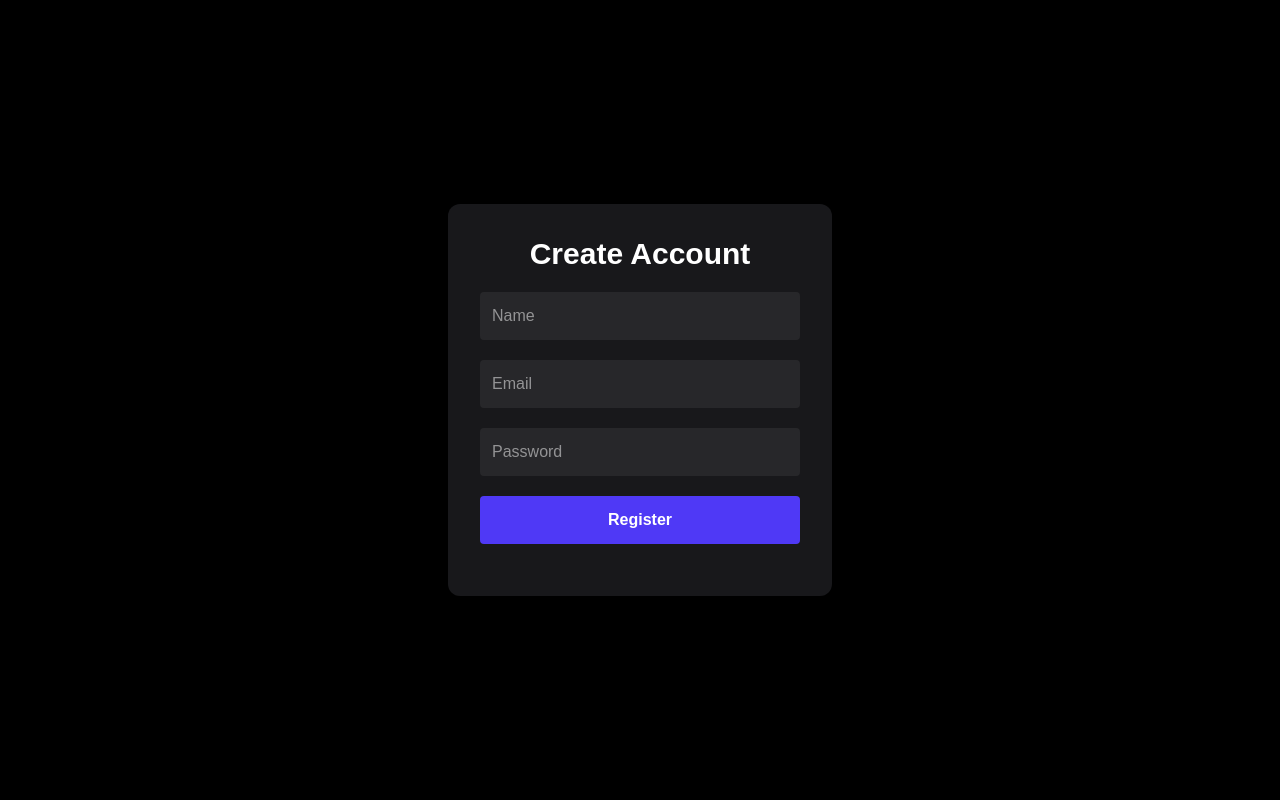
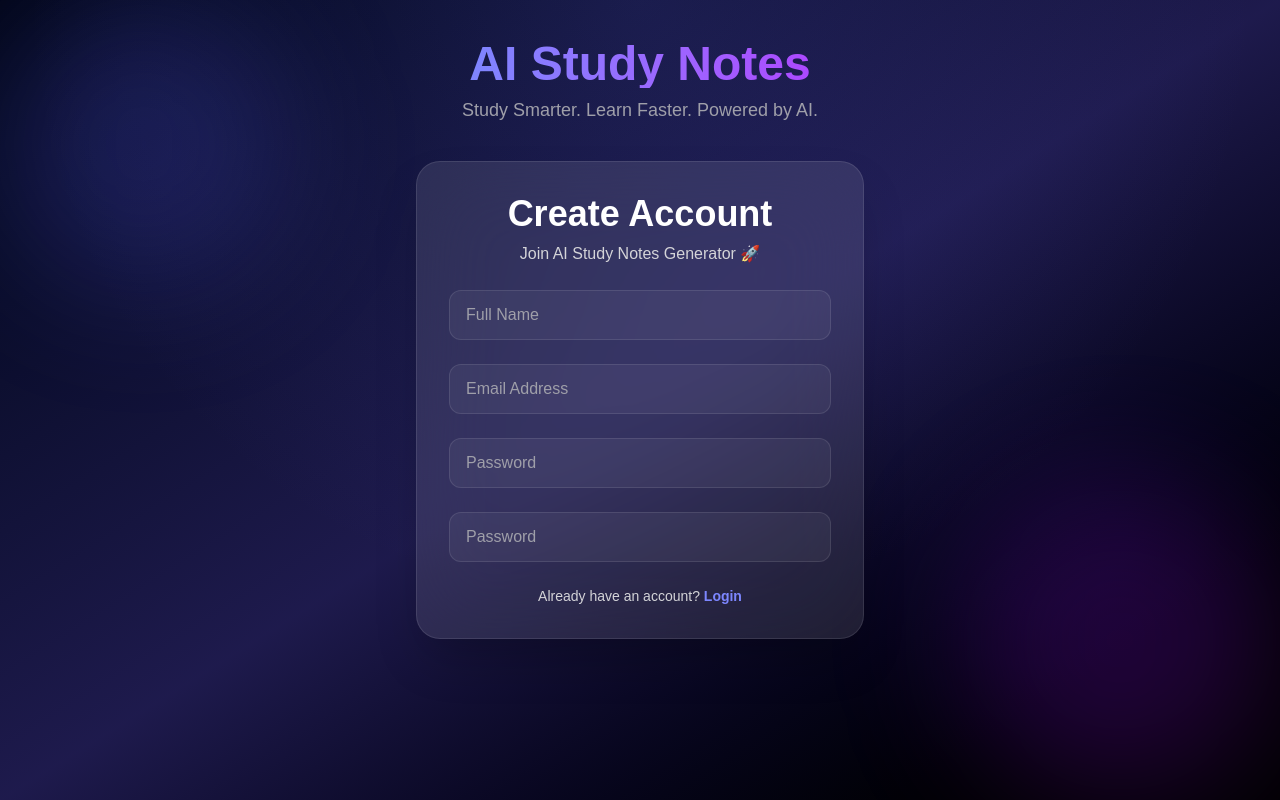
Before and after one commit to dhanush1shettyy/AI-Study-Notes-Generator-new, a Next.js app in the folder frontend/: page /register in a window 1280 px wide. Built offline with nearby package versions, Linux system fonts and the light colour scheme.

Commit message:
Redesign authentication UI and improve registration flow

```diff
--- a/frontend/package.json
+++ b/frontend/package.json
@@ -13,6 +13,7 @@
     "next": "16.2.10",
     "react": "19.2.4",
     "react-dom": "19.2.4",
+    "react-hot-toast": "^2.6.0",
     "react-icons": "^5.7.0",
     "react-markdown": "^10.1.0"
   },
--- a/frontend/src/app/dashboard/page.tsx
+++ b/frontend/src/app/dashboard/page.tsx
@@ -5,6 +5,7 @@ import { getProfile, uploadFile, askQuestion } from "@/lib/api";
 import { useRouter } from "next/navigation";
 import ReactMarkdown from "react-markdown";
 import jsPDF from "jspdf";
+import toast from "react-hot-toast";
 import {
   FaFileUpload,
   FaRobot,
@@ -22,6 +23,7 @@ export default function DashboardPage() {
   const [dragging, setDragging] = useState(false);
   const [uploadResult, setUploadResult] = useState<any>(null);
   const [loading, setLoading] = useState(false);
+  const [progress, setProgress] = useState(0);
   const [question, setQuestion] = useState("");
   const [asking, setAsking] = useState(false);
 
@@ -42,14 +44,33 @@ export default function DashboardPage() {
  const handleUpload = async () => {
   if (!selectedFile) return;
 
+  let timer: ReturnType<typeof setInterval> | null = null;
+
   try {
     setLoading(true);
+    setProgress(10);
+
+    timer = setInterval(() => {
+      setProgress((prev) => (prev >= 90 ? prev : prev + 10));
+    }, 300);
 
     const result = await uploadFile(selectedFile);
-      console.log(result);
+
     setUploadResult(result);
+    setProgress(100);
+
+    toast.success("Study notes generated successfully!");
+  } catch (error) {
+    console.error(error);
+    toast.error("Something went wrong.");
   } finally {
+    if (timer) {
+      clearInterval(timer);
+    }
+    setTimeout(() => {
       setLoading(false);
+      setProgress(0);
+    }, 500);
   }
 };
 
@@ -96,7 +117,7 @@ setQuestion("");
 
     navigator.clipboard.writeText(uploadResult.notes);
 
-    alert("✅ Notes copied!");
+    toast.success("Notes copied successfully!");
   };
 
 const downloadPDF = () => {
@@ -363,6 +384,7 @@ const newChat = () => {
           </button>
 
           {loading && (
+
             <div className="mt-8 rounded-2xl border border-indigo-500/20 bg-zinc-900 p-8 text-center animate-pulse">
               <div className="mx-auto h-12 w-12 rounded-full border-4 border-indigo-500 border-t-transparent animate-spin"></div>
 
@@ -377,6 +399,18 @@ const newChat = () => {
           )}
 
         </div>
+        <div className="mt-6 h-3 w-full rounded-full bg-zinc-800 overflow-hidden">
+
+  <div
+    className="h-full rounded-full bg-gradient-to-r from-indigo-500 to-purple-500 transition-all duration-300"
+    style={{ width: `${progress}%` }}
+  />
+
+</div>
+
+<p className="mt-2 text-sm text-gray-400">
+  {progress}% Completed
+</p>
 
         {/* AI Notes */}
 
--- a/frontend/src/app/layout.tsx
+++ b/frontend/src/app/layout.tsx
@@ -1,6 +1,7 @@
 import type { Metadata } from "next";
 import { Geist, Geist_Mono } from "next/font/google";
 import "./globals.css";
+import { Toaster } from "react-hot-toast";
 
 const geistSans = Geist({
   variable: "--font-geist-sans",
@@ -27,7 +28,23 @@ export default function RootLayout({
       lang="en"
       className={`${geistSans.variable} ${geistMono.variable} h-full antialiased`}
     >
-      <body className="min-h-full flex flex-col">{children}</body>
+      <body>
+
+  {children}
+
+  <Toaster
+    position="top-right"
+    toastOptions={{
+      duration: 3000,
+      style: {
+        background: "#18181b",
+        color: "#fff",
+        border: "1px solid #3f3f46",
+      },
+    }}
+  />
+
+</body>
     </html>
   );
 }
--- a/frontend/src/app/login/page.tsx
+++ b/frontend/src/app/login/page.tsx
@@ -32,19 +32,31 @@ export default function LoginPage() {
   };
 
   return (
-    <div className="min-h-screen bg-black flex items-center justify-center">
+    <div className="relative min-h-screen overflow-hidden bg-gradient-to-br from-slate-950 via-indigo-950 to-black flex items-center justify-center px-4">
+      {/* Background Glow */}
+<div className="absolute top-0 left-0 h-72 w-72 rounded-full bg-indigo-500/20 blur-3xl"></div>
+
+<div className="absolute bottom-0 right-0 h-80 w-80 rounded-full bg-purple-600/20 blur-3xl"></div>
+
+<div className="absolute inset-0 bg-[radial-gradient(circle_at_top,rgba(99,102,241,0.15),transparent_60%)]"></div>
       <form
-        onSubmit={handleSubmit}
-        className="bg-zinc-900 p-8 rounded-xl w-96 space-y-5"
-      >
-        <h1 className="text-3xl font-bold text-center text-white">
-          Login
-        </h1>
+  onSubmit={handleSubmit}
+  className="relative z-10 w-full max-w-md rounded-3xl border border-white/10 bg-white/10 backdrop-blur-2xl shadow-2xl p-8 space-y-6 transition-all duration-300"
+>
+        <div className="text-center space-y-2">
+  <h1 className="text-4xl font-extrabold text-white">
+    Welcome Back 👋
+  </h1>
+
+  <p className="text-zinc-300">
+    Login to continue generating AI study notes.
+  </p>
+</div>
 
         <input
           type="email"
-          placeholder="Email"
-          className="w-full p-3 rounded bg-zinc-800 text-white"
+          placeholder="Email Address"
+          className="w-full rounded-xl border border-white/10 bg-white/5 px-4 py-3 text-white placeholder:text-zinc-400 outline-none transition-all duration-300 focus:border-indigo-500 focus:ring-2 focus:ring-indigo-500/40"
           value={form.email}
           onChange={(e) =>
             setForm({ ...form, email: e.target.value })
@@ -54,7 +66,7 @@ export default function LoginPage() {
         <input
           type="password"
           placeholder="Password"
-          className="w-full p-3 rounded bg-zinc-800 text-white"
+          className="w-full rounded-xl border border-white/10 bg-white/5 px-4 py-3 text-white placeholder:text-zinc-400 outline-none transition-all duration-300 focus:border-indigo-500 focus:ring-2 focus:ring-indigo-500/40"
           value={form.password}
           onChange={(e) =>
             setForm({ ...form, password: e.target.value })
@@ -63,14 +75,32 @@ export default function LoginPage() {
 
         <button
           type="submit"
-          className="w-full bg-indigo-600 hover:bg-indigo-700 transition p-3 rounded text-white font-semibold"
+          className="w-full rounded-xl bg-gradient-to-r from-indigo-600 to-purple-600 py-3 font-semibold text-white transition-all duration-300 hover:scale-[1.02] hover:shadow-lg hover:shadow-indigo-500/30 active:scale-[0.98]"
         >
           Login
         </button>
 
-        <p className="text-center text-green-400">
-          {message}
-        </p>
+       {message && (
+  <p
+    className={`text-center text-sm font-medium ${
+      message.includes("Successful")
+        ? "text-green-400"
+        : "text-red-400"
+    }`}
+  >
+    {message}
+  </p>
+)}
+
+<p className="text-center text-sm text-zinc-300">
+  Don't have an account?{" "}
+  <a
+    href="/register"
+    className="font-semibold text-indigo-400 hover:text-indigo-300 transition"
+  >
+    Create one
+  </a>
+</p>
       </form>
     </div>
   );
--- a/frontend/src/app/register/page.tsx
+++ b/frontend/src/app/register/page.tsx
@@ -1,6 +1,7 @@
 "use client";
 
 import { useState } from "react";
+import { useRouter } from "next/navigation";
 import { registerUser } from "@/lib/api";
 
 export default function RegisterPage() {
@@ -11,38 +12,65 @@ export default function RegisterPage() {
   });
 
   const [message, setMessage] = useState("");
-
+  const router = useRouter();
   const handleSubmit = async (e: React.FormEvent) => {
     e.preventDefault();
 
     const result = await registerUser(form);
 
     if (result.id) {
-      setMessage("✅ Registration Successful!");
+  setMessage("✅ Registration Successful! Redirecting to login...");
+
   setForm({
     name: "",
     email: "",
     password: "",
   });
+
+  setTimeout(() => {
+    router.push("/login");
+  }, 1500);
 } else {
       setMessage(result.detail || "Registration Failed");
     }
   };
 
   return (
-    <div className="min-h-screen bg-black flex items-center justify-center">
+    <div className="relative min-h-screen overflow-hidden bg-gradient-to-br from-slate-950 via-indigo-950 to-black flex items-center justify-center px-4">
+      {/* Background Glow */}
+<div className="absolute top-0 left-0 h-72 w-72 rounded-full bg-indigo-500/20 blur-3xl"></div>
+
+<div className="absolute bottom-0 right-0 h-80 w-80 rounded-full bg-purple-600/20 blur-3xl"></div>
+
+<div className="absolute inset-0 bg-[radial-gradient(circle_at_top,rgba(99,102,241,0.15),transparent_60%)]"></div>
+      <div className="absolute top-10 left-1/2 -translate-x-1/2 text-center">
+  <h1 className="text-5xl font-extrabold bg-gradient-to-r from-indigo-400 to-purple-500 bg-clip-text text-transparent">
+    AI Study Notes
+  </h1>
+
+  <p className="mt-2 text-zinc-400 text-lg">
+    Study Smarter. Learn Faster. Powered by AI.
+  </p>
+</div>
+
       <form
         onSubmit={handleSubmit}
-        className="bg-zinc-900 p-8 rounded-xl w-96 space-y-5"
+        className="relative z-10 w-full max-w-md rounded-3xl border border-white/10 bg-white/10 backdrop-blur-2xl shadow-2xl p-8 space-y-6 transition-all duration-300"
       >
-        <h1 className="text-3xl font-bold text-center text-white">
+        <div className="text-center space-y-2">
+  <h1 className="text-4xl font-extrabold text-white">
     Create Account
   </h1>
 
+  <p className="text-zinc-300">
+    Join AI Study Notes Generator 🚀
+  </p>
+</div>
+
         <input
   type="text"
-          placeholder="Name"
-          className="w-full p-3 rounded bg-zinc-800 text-white"
+  placeholder="Full Name"
+  className="w-full rounded-xl border border-white/10 bg-white/5 px-4 py-3 text-white placeholder:text-zinc-400 outline-none transition-all duration-300 focus:border-indigo-500 focus:ring-2 focus:ring-indigo-500/40"
   value={form.name}
   onChange={(e) =>
     setForm({ ...form, name: e.target.value })
@@ -51,33 +79,53 @@ export default function RegisterPage() {
 
         <input
   type="email"
-          placeholder="Email"
-          className="w-full p-3 rounded bg-zinc-800 text-white"
+  placeholder="Email Address"
+  className="w-full rounded-xl border border-white/10 bg-white/5 px-4 py-3 text-white placeholder:text-zinc-400 outline-none transition-all duration-300 focus:border-indigo-500 focus:ring-2 focus:ring-indigo-500/40"
   value={form.email}
   onChange={(e) =>
     setForm({ ...form, email: e.target.value })
   }
 />
-
 <input
   type="password"
   placeholder="Password"
-          className="w-full p-3 rounded bg-zinc-800 text-white"
+  className="w-full rounded-xl border border-white/10 bg-white/5 px-4 py-3 text-white placeholder:text-zinc-400 outline-none transition-all duration-300 focus:border-indigo-500 focus:ring-2 focus:ring-indigo-500/40"
   value={form.password}
   onChange={(e) =>
     setForm({ ...form, password: e.target.value })
   }
 />
 
-        <button
-          type="submit"
-          className="w-full bg-indigo-600 hover:bg-indigo-700 transition p-3 rounded text-white font-semibold"
+
+        <input
+  type="password"
+  placeholder="Password"
+  className="w-full rounded-xl border border-white/10 bg-white/5 px-4 py-3 text-white placeholder:text-zinc-400 outline-none transition-all duration-300 focus:border-indigo-500 focus:ring-2 focus:ring-indigo-500/40"
+  value={form.password}
+  onChange={(e) =>
+    setForm({ ...form, password: e.target.value })
+  }
+/>
+
+       {message && (
+  <p
+    className={`text-center text-sm font-medium ${
+      message.includes("Successful")
+        ? "text-green-400"
+        : "text-red-400"
+    }`}
   >
-          Register
-        </button>
-
-        <p className="text-center text-green-400">
     {message}
+  </p>
+)}
+<p className="text-center text-sm text-zinc-300">
+  Already have an account?{" "}
+  <a
+    href="/login"
+    className="font-semibold text-indigo-400 hover:text-indigo-300 transition"
+  >
+    Login
+  </a>
 </p>
       </form>
     </div>
```
Also changed, not shown: 2 other files (tests, documents, lock files or other folders). Lines whose indentation alone changed are shown as unchanged.
